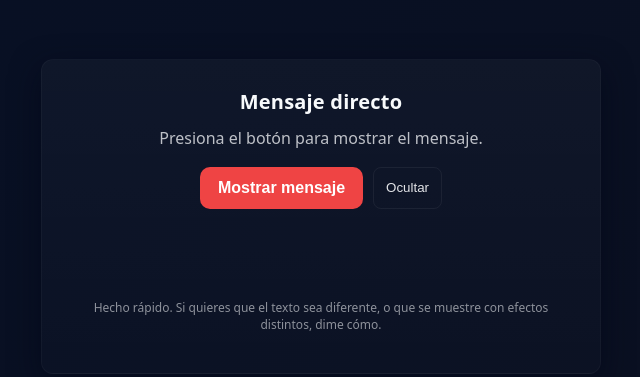
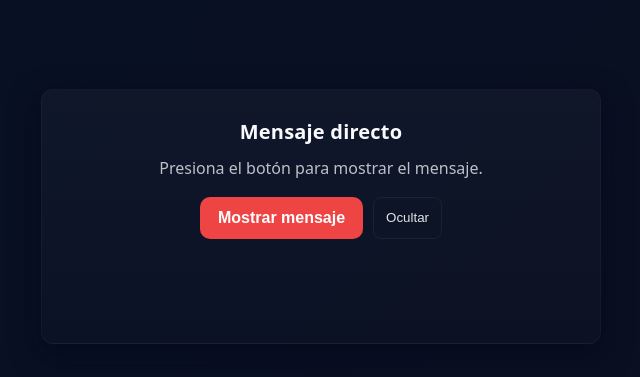
Before and after one commit to JFCN5826/message, a plain HTML site: page index.html in a window 1280 px wide. Shown: the part 184-561 px from the top of the page, without its empty margins (319-959 px from the left). Drawn offline with Linux system fonts and the light colour scheme.

Commit message:
Second commit

```diff
--- a/index.html
+++ b/index.html
@@ -34,7 +34,6 @@
       <span class="insulto" id="insultoText"></span>
     </div>
 
-    <p class="note">Hecho rápido. Si quieres que el texto sea diferente, o que se muestre con efectos distintos, dime cómo.</p>
   </div>
 
   <script>
```
